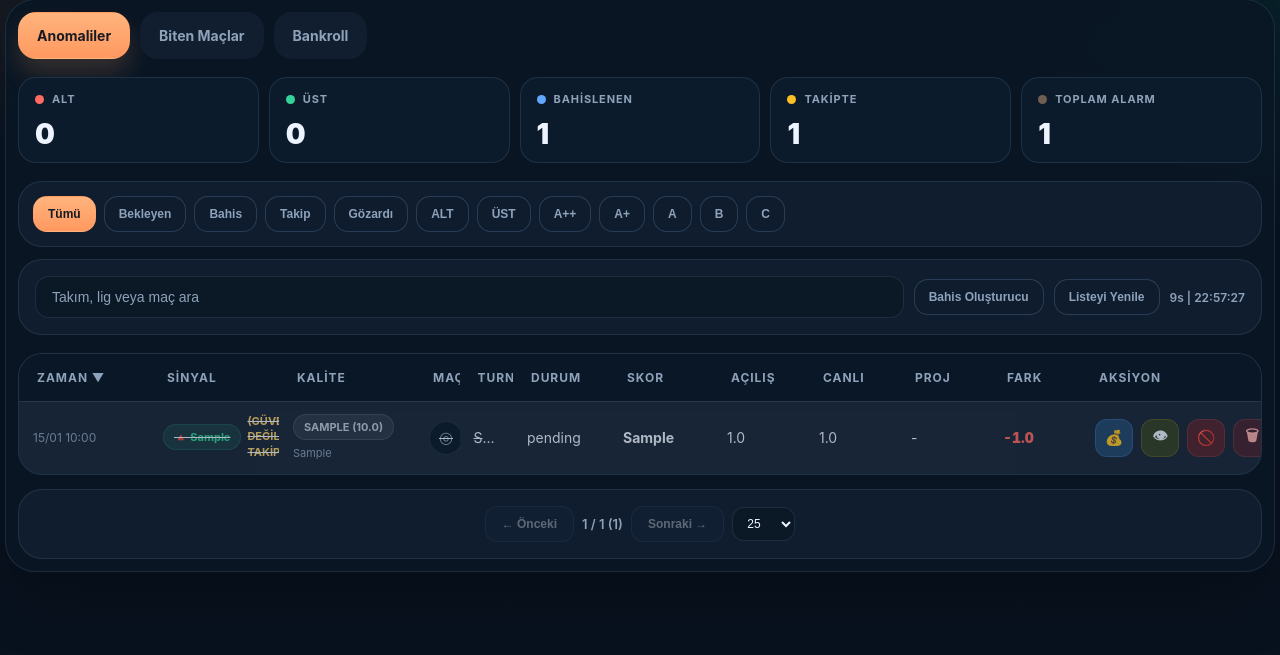
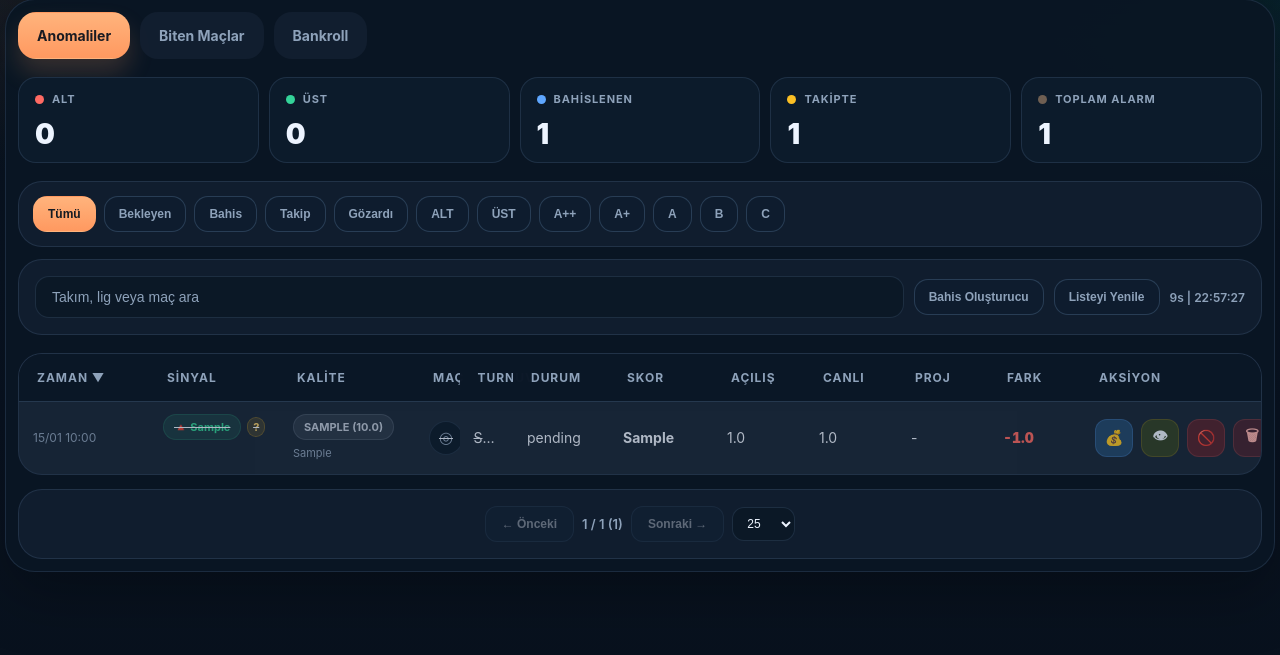
Before and after one commit to hulusidemir/basket-odd, a Flask app: page / in a window 1280 px wide. Shown: the part 98-753 px from the top of the page. Run offline with Flask 3, Linux system fonts and the light colour scheme; tables that the repository leaves empty hold one stand-in row (values such as "Sample post").

Commit message:
logic updated

```diff
--- a/templates/dashboard.html
+++ b/templates/dashboard.html
@@ -583,14 +583,28 @@
     .signal-trust {
       display: inline-flex;
       align-items: center;
+      justify-content: center;
+      width: 20px;
+      height: 20px;
+      border-radius: 999px;
       font-size: 11px;
       font-weight: 700;
-      line-height: 1.4;
-      white-space: normal;
-    }
-
-    .signal-trust-reliable { color: #8af0c9; }
-    .signal-trust-watch { color: #f8d06f; }
+      line-height: 1;
+      white-space: nowrap;
+      border: 1px solid transparent;
+    }
+
+    .signal-trust-reliable {
+      color: #8af0c9;
+      background: rgba(52, 211, 153, 0.14);
+      border-color: rgba(52, 211, 153, 0.24);
+    }
+
+    .signal-trust-watch {
+      color: #f8d06f;
+      background: rgba(251, 191, 36, 0.14);
+      border-color: rgba(251, 191, 36, 0.24);
+    }
 
     .quality-badge {
       cursor: pointer;
@@ -1791,7 +1805,8 @@
       const label = String(alert.trust_label || '').trim();
       if (!label) return '';
       const code = alert.trust_code === 'reliable' ? 'reliable' : 'watch';
-      return `<span class="signal-trust signal-trust-${code}">(${escapeHtml(label)})</span>`;
+      const symbol = code === 'reliable' ? '✓' : '?';
+      return `<span class="signal-trust signal-trust-${code}" title="${escapeHtml(label)}" aria-label="${escapeHtml(label)}">${symbol}</span>`;
     }
 
     function projectedHtml(a) {
```
